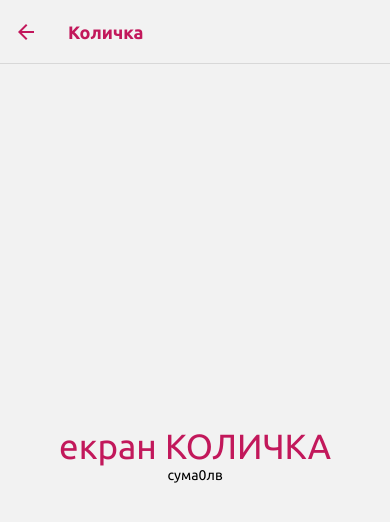
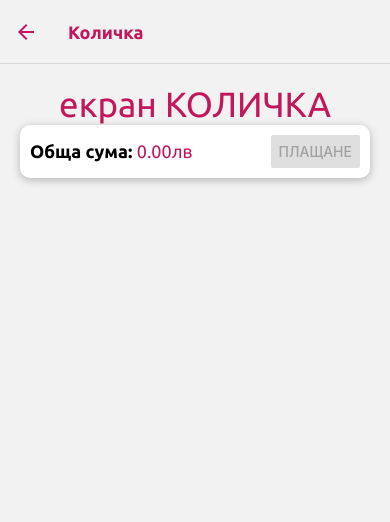
Before and after one commit to vladotoka/ShoeStore, a React Native app: screen /Cart in a window 390 px wide. Shown: the top 522 px of the page. Built offline with nearby package versions, Linux system fonts and the light colour scheme.

Commit message:
8.12 listed items in cart

```diff
--- a/App.js
+++ b/App.js
@@ -1,10 +1,10 @@
 import { StatusBar } from 'expo-status-bar';
 import React, { useState } from 'react';
 import { StyleSheet, Text, View } from 'react-native';
-import * as Font from 'expo-font';
 import AppLoading from 'expo-app-loading';
 import { createStore, combineReducers } from 'redux';
 import { Provider } from 'react-redux';
+import { useFonts } from 'expo-font';
 
 import ProductsOverviewScreen from './screens/shop/ProductsOverviewScreen';
 import ShopNavigator from './navigation/ShopNavigator';
@@ -18,25 +18,14 @@ const rootReducer = combineReducers({
 
 const store = createStore(rootReducer);
 
-const fetchFonts = async () => {
-  await Font.loadAsync({
-    ubuntu: require('./assets/fonts/Ubuntu-R.ttf'),
-    ubuntuBold: require('./assets/fonts/Ubuntu-B.ttf')
+export default function App() {
+
+  let [fontsLoaded] =useFonts({
+    'ubuntu': require('./assets/fonts/Ubuntu-R.ttf'),
+    'ubuntuBold': require('./assets/fonts/Ubuntu-B.ttf')
   });
-};
 
-export default function App() {
-  const [fontLoaded, setFontLoaded] = useState(false);
-
-  if (!fontLoaded) {
-    return (
-      <AppLoading
-        startAsync={fetchFonts}
-        onFinish={() => setFontLoaded(true)}
-        onError={() => console.warn('font lodinng error')}
-      />
-    );
-  }
+  if (!fontsLoaded) {return <AppLoading />;}
 
   return (
     <Provider store={store}>
--- a/components/CustomHeaderButton.js
+++ b/components/UI/HeaderButton.js
@@ -3,7 +3,7 @@ import { Platform } from 'react-native';
 import { HeaderButton } from 'react-navigation-header-buttons';
 import { Ionicons } from '@expo/vector-icons';
 
-import Colors from '../constants/Colors';
+import Colors from '../../constants/Colors';
 
 const CustomHeaderButton = (props) => {
   return (
--- /dev/null
+++ b/components/shop/CartItem.js
@@ -0,0 +1,65 @@
+import React from 'react';
+import {
+  View,
+  Text,
+  StyleSheet,
+  Image,
+  Button,
+  TouchableOpacity,
+  Platform,
+} from 'react-native';
+import { Ionicons } from '@expo/vector-icons';
+import Colors from '../../constants/Colors';
+
+const CartItem = (props) => {
+
+  return (
+    <View style={styles.cartItem}>
+      <View style={styles.itemData}>
+        <Text style={styles.quantity}>{props.quantity} </Text>
+        <Text style={styles.mainText}>{props.title} </Text>
+      </View>
+      <View style={styles.itemData}>
+        <Text style={styles.mainText}>{props.amount.toFixed(2)}лв</Text>
+        <TouchableOpacity
+          onPress={props.onRemove}
+          style={styles.deleteButton}
+        >
+          <Ionicons
+            name={Platform.OS === 'android' ? 'md-trash' : 'ios-trash'}
+            size={23}
+            color="red"
+          />
+        </TouchableOpacity>
+      </View>
+    </View>
+  );
+};
+
+const styles = StyleSheet.create({
+  cartItem: {
+    padding: 10,
+    backgroundColor: 'white',
+    flexDirection: 'row',
+    justifyContent: 'space-between',
+    marginHorizontal: 20,
+  },
+  itemData: {
+    flexDirection: 'row',
+    alignItems: 'center',
+  },
+  quantity: {
+    fontFamily: 'ubuntu',
+    color: '#888',
+    fontSize: 16,
+  },
+  mainText: {
+    fontFamily: 'ubuntuBold',
+    fontSize: 16,
+  },
+  deleteButton: {
+    marginLeft: 20,
+  },
+});
+
+export default CartItem;
--- a/screens/shop/CartScreen.js
+++ b/screens/shop/CartScreen.js
@@ -1,35 +1,96 @@
 import React from 'react';
-import { View, Text, StyleSheet } from 'react-native';
+import { View, Text, StyleSheet, FlatList, Button } from 'react-native';
 
-import {HeaderButtons, Item} from 'react-navigation-header-buttons';
+import { HeaderButtons, Item } from 'react-navigation-header-buttons';
 import { useSelector } from 'react-redux';
 
 import DefaultText from '../../components/DefaultText';
 import Colors from '../../constants/Colors';
-import CustomHeaderButton from '../../components/CustomHeaderButton';
+import CartItem from '../../components/shop/CartItem';
 
 const CartScreen = (props) => {
-  const cart = useSelector(state => state.cart);
-  console.log(cart);
+  const cart = useSelector((state) => state.cart);
+  const cartTotalAmount = useSelector((state) => state.cart.totalAmount);
+  const cartItems = useSelector((state) => {
+    const transformedCartItems = [];
+    for (const key in state.cart.items) {
+      transformedCartItems.push({
+        productId: key,
+        productTitle: state.cart.items[key].productTitle,
+        productPrice: state.cart.items[key].productPrice,
+        quantity: state.cart.items[key].quantity,
+        sum: state.cart.items[key].sum,
+      });
+    }
+    return transformedCartItems;
+  });
+
+  console.log(cartItems);
 
   return (
     <View style={styles.screen}>
       <DefaultText style={styles.text}>екран КОЛИЧКА</DefaultText>
-      <DefaultText>сума{cart.totalAmount}лв</DefaultText>
+      <View style={styles.summary}>
+        <DefaultText style={styles.summaryText}>
+          Oбща сума:{' '}
+          <DefaultText style={styles.amount}>
+            {cartTotalAmount.toFixed(2)}лв
+          </DefaultText>
+        </DefaultText>
+        <Button
+          title="Плащане"
+          color={Colors.accentColor}
+          disabled={cartItems.length === 0}
+          onPress={() => {
+            console.log('плащане');
+          }}
+        />
+      </View>
+      <FlatList
+        data={cartItems}
+        keyExtractor={(item) => item.productId}
+        renderItem={(itemData) => (
+          <CartItem
+            quantity={itemData.item.quantity}
+            title={itemData.item.productTitle}
+            amount={itemData.item.sum}
+            onRemove={() => {}}
+          />
+        )}
+      />
     </View>
   );
 };
 
 const styles = StyleSheet.create({
   screen: {
-    flex: 1,
-    justifyContent: 'center',
-    alignItems: 'center',
+    margin: 20,
   },
   text: {
     color: Colors.primaryColor,
     fontSize: 35,
   },
+  summary: {
+    flexDirection: 'row',
+    justifyContent: 'space-between',
+    alignItems: 'center',
+    marginBottom: 20,
+    padding: 10,
+    shadowColor: 'black',
+    shadowOpacity: 0.26,
+    shadowOffset: { width: 0, height: 2 },
+    shadowRadius: 8,
+    elevation: 5,
+    borderRadius: 10,
+    backgroundColor: 'white',
+  },
+  summaryText: {
+    fontFamily: 'ubuntuBold',
+    fontSize: 18,
+  },
+  amount: {
+    color: Colors.primaryColor,
+  },
 });
 
 export default CartScreen;
--- a/screens/shop/OrdersScreen.js
+++ b/screens/shop/OrdersScreen.js
@@ -5,7 +5,6 @@ import {HeaderButtons, Item} from 'react-navigation-header-buttons';
 
 import DefaultText from '../../components/DefaultText';
 import Colors from '../../constants/Colors';
-import CustomHeaderButton from '../../components/CustomHeaderButton';
 
 const OrdersScreen = (props) => {
   return (
--- a/screens/shop/ProductDetailScreen.js
+++ b/screens/shop/ProductDetailScreen.js
@@ -13,7 +13,6 @@ import { HeaderButtons, Item } from 'react-navigation-header-buttons';
 
 import DefaultText from '../../components/DefaultText';
 import Colors from '../../constants/Colors';
-import CustomHeaderButton from '../../components/CustomHeaderButton';
 import * as cartActions from '../../store/actions/cart';
 
 const ProductDetailScreen = (props) => {
--- a/screens/shop/ProductsOverviewScreen.js
+++ b/screens/shop/ProductsOverviewScreen.js
@@ -5,6 +5,7 @@ import {
   StyleSheet,
   TouchableWithoutFeedback,
   FlatList,
+  Platform,
 } from 'react-native';
 
 import { HeaderButtons, Item } from 'react-navigation-header-buttons';
@@ -12,9 +13,9 @@ import { useSelector, useDispatch } from 'react-redux';
 
 import DefaultText from '../../components/DefaultText';
 import Colors from '../../constants/Colors';
-import CustomHeaderButton from '../../components/CustomHeaderButton';
 import ProductItem from '../../components/shop/ProductItem';
 import * as cartActions from '../../store/actions/cart';
+import CustomHeaderButton from '../../components/UI/HeaderButton';
 
 const ProductsOverviewScreen = (props) => {
   const products = useSelector((state) => state.products.availableProducts);
@@ -26,9 +27,8 @@ const ProductsOverviewScreen = (props) => {
         <HeaderButtons HeaderButtonComponent={CustomHeaderButton}>
           <Item
             title="Cart"
-            iconName={'ios-cart-outline'}
+            iconName={Platform.OS === 'android' ? 'md-cart' : 'ios-cart'}
             onPress={() => {
-              //   alert('this is cart');
               props.navigation.navigate('Cart', { sendSomething: 42 });
             }}
           />
@@ -38,9 +38,6 @@ const ProductsOverviewScreen = (props) => {
   }, [props.navigation]);
 
   return (
-    // onPress={() => {
-    //   props.navigation.navigate('ProductDetails', { sendSomething: 42 });
-    // }}
 
     <FlatList
       data={products}
--- a/screens/user/EditProductScreen.js
+++ b/screens/user/EditProductScreen.js
@@ -5,7 +5,6 @@ import {HeaderButtons, Item} from 'react-navigation-header-buttons';
 
 import DefaultText from '../../components/DefaultText';
 import Colors from '../../constants/Colors';
-import CustomHeaderButton from '../../components/CustomHeaderButton';
 
 const EditProductScreen = (props) => {
   return (
--- a/screens/user/UserProductsScreen.js
+++ b/screens/user/UserProductsScreen.js
@@ -5,7 +5,6 @@ import {HeaderButtons, Item} from 'react-navigation-header-buttons';
 
 import DefaultText from '../../components/DefaultText';
 import Colors from '../../constants/Colors';
-import CustomHeaderButton from '../../components/CustomHeaderButton';
 
 const ManageProductScreen = (props) => {
   return (
```
